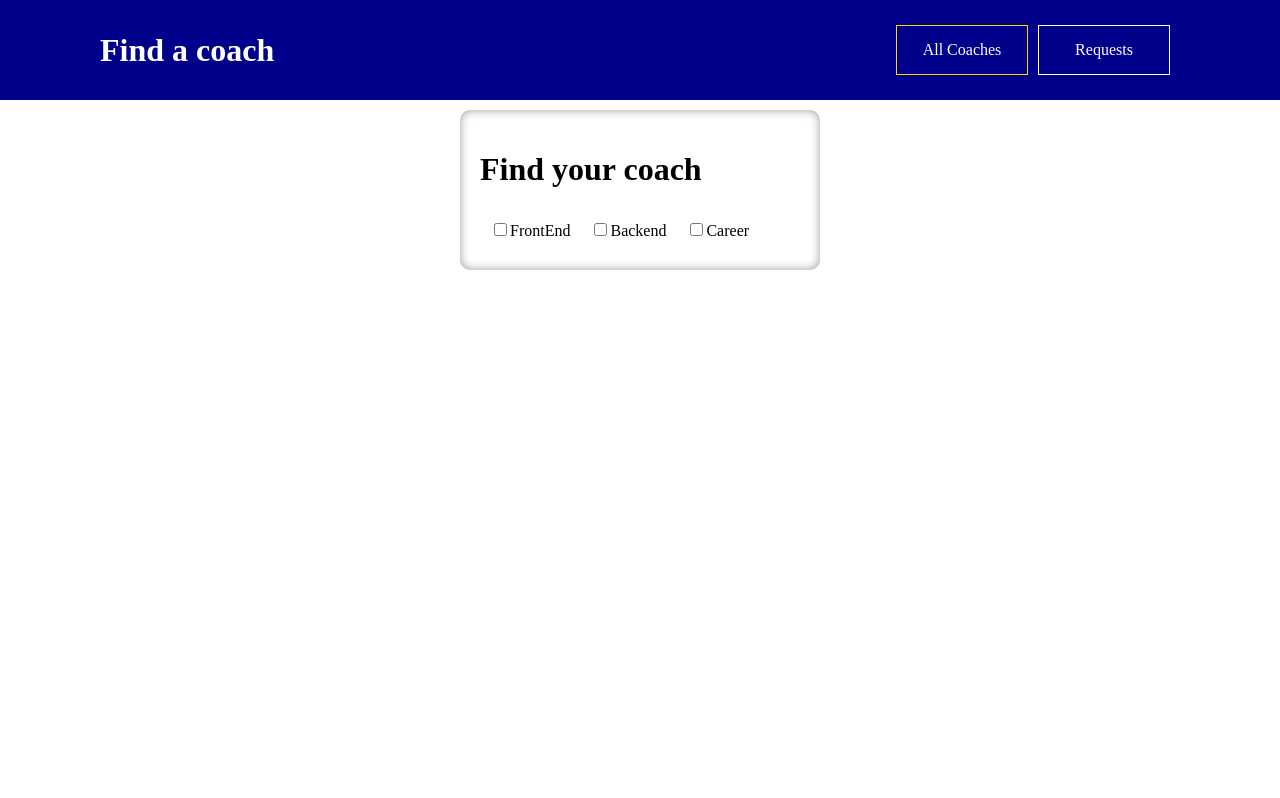
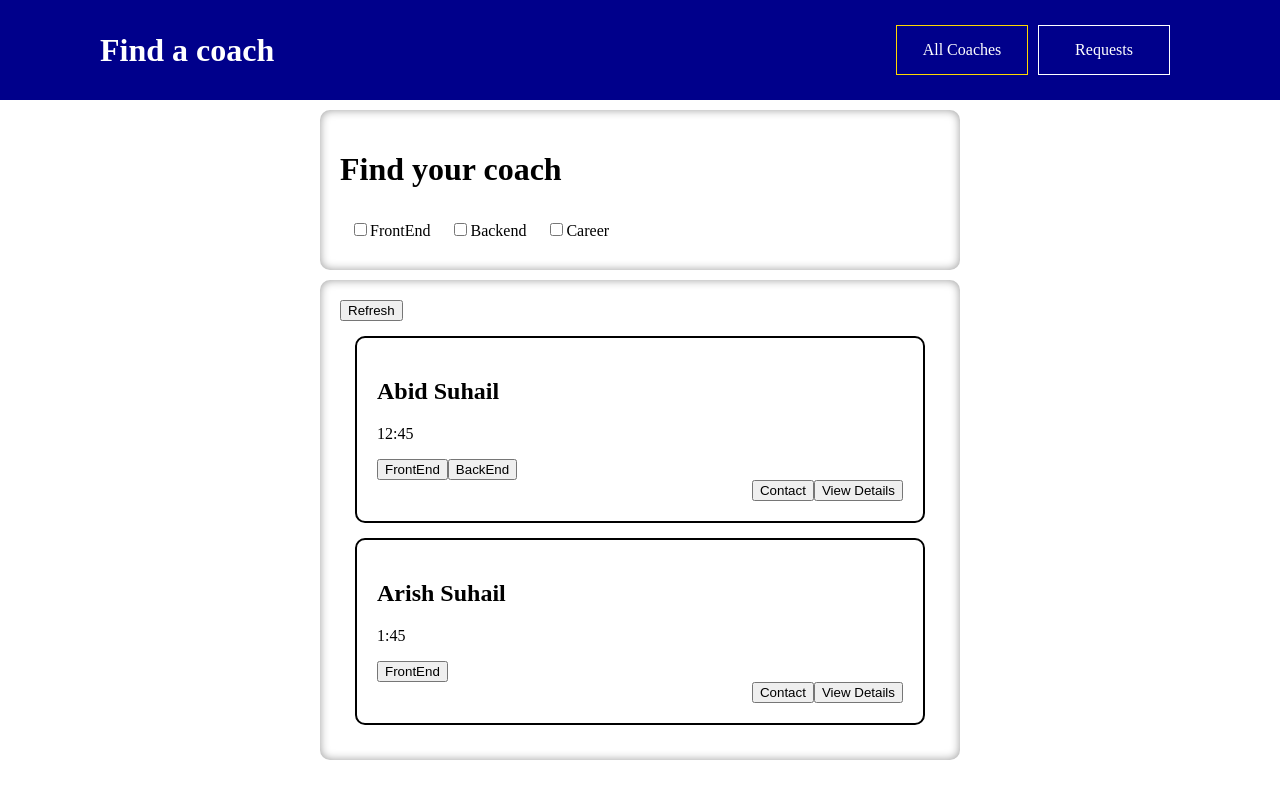
Before and after one commit to abidsuhail/VueJSCoaches, a Vue app: page /allCoaches in a window 1280 px wide. Built offline with nearby package versions, Linux system fonts and the light colour scheme.

Commit message:
some changes

```diff
--- a/src/components/CoachListItem.vue
+++ b/src/components/CoachListItem.vue
@@ -1,17 +1,35 @@
 <template>
     <div class="parent-coach-item-div">
-
+        <h2>{{coach.title}}</h2>
+        <p>{{ coach.time }}</p>
+        <button v-for="skill in coach.skills" :key="skill">{{ skill }}</button>
+        <div class="contact-details-container">
+            <button>Contact</button>
+            <button>View Details</button>
+        </div>
     </div>
 </template>
 
 <script>
-
+export default {
+    props:{
+        coach:{
+            type : Object,
+            required : true
+        }
+    }
+}
 </script>
 
 <style scoped>
 .parent-coach-item-div{
-    box-shadow: inset 0 0 10px #9b9b9b;
+    border: 2px solid black;
     border-radius: 10px;
     padding: 20px;
+    margin:15px;
+ }
+ .contact-details-container{
+    display: flex;
+    justify-content: end;
  }
 </style>
--- a/src/pages/AllCoaches.vue
+++ b/src/pages/AllCoaches.vue
@@ -1,16 +1,35 @@
 <template>
     <FindCoach></FindCoach>
+    <div id="coach-list-container">
+      <button>Refresh</button>
+      <CoachListItem v-for="coach in coaches" :key="coach.title" :coach="coach"></CoachListItem>
+    </div>
 </template>
 
 <script>
 import FindCoach from '../components/FindCoach.vue'
+import CoachListItem from '../components/CoachListItem.vue'
 export default {
     components:{
-        FindCoach
+        FindCoach,
+        CoachListItem
+    },
+    data(){
+        return{
+            coaches:[
+                {title:"Abid Suhail",time:"12:45",skills:["FrontEnd","BackEnd"]},
+                {title:"Arish Suhail",time:"1:45",skills:["FrontEnd"]}
+            ]
+        }
     }
 }
 </script>
 
 <style scoped>
-
+#coach-list-container{
+    box-shadow: inset 0 0 10px #9b9b9b;
+    border-radius: 10px;
+    padding: 20px;
+    margin-top: 10px;
+ }
 </style>
```
